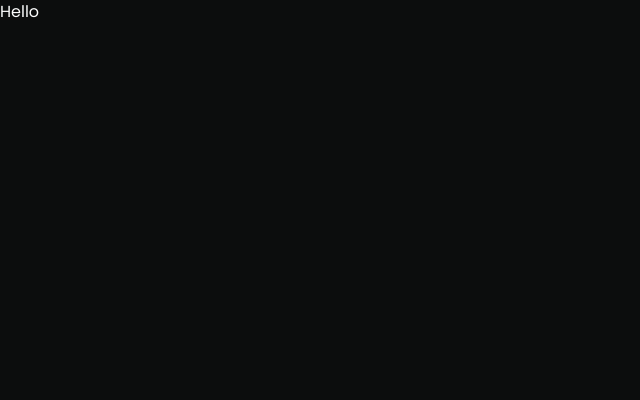
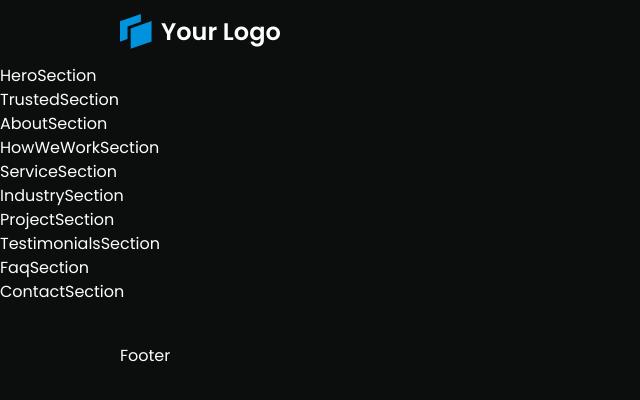
Before and after one commit to Hary300/Personal-Project-40-Dark-Blue-Portfolio, a React (Vite) app: page / in a window 1280 px wide. Shown: the top 400 px of the page, without its empty margins (0-640 px from the left). Built offline with nearby package versions, Linux system fonts and the light colour scheme.

Commit message:
feat: restructure app layout with header, footer, and multiple sections; add logo component and update footer and header data

```diff
--- a/src/app/App.tsx
+++ b/src/app/App.tsx
@@ -1,5 +1,33 @@
+import Footer from '@/components/layouts/Footer';
+import Header from '@/components/layouts/Header';
+import HeroSection from '@/sections/01-hero';
+import TrustedSection from '@/sections/02-trusted';
+import AboutSection from '@/sections/03-about';
+import HowWeWorkSection from '@/sections/04-howWeWork';
+import ServiceSection from '@/sections/05-service';
+import IndustrySection from '@/sections/06-industry';
+import ProjectSection from '@/sections/07-project';
+import TestimonialsSection from '@/sections/08-testimonials';
+import FaqSection from '@/sections/09-faq';
+import ContactSection from '@/sections/10-contact';
+
 function App() {
-  return <div className='max-w-360 mx-auto'>Hello</div>;
+  return (
+    <div className='max-w-360 mx-auto'>
+      <Header />
+      <HeroSection />
+      <TrustedSection />
+      <AboutSection />
+      <HowWeWorkSection />
+      <ServiceSection />
+      <IndustrySection />
+      <ProjectSection />
+      <TestimonialsSection />
+      <FaqSection />
+      <ContactSection />
+      <Footer />
+    </div>
+  );
 }
 
 export default App;
--- a/src/components/layouts/Footer.tsx
+++ b/src/components/layouts/Footer.tsx
@@ -1,5 +1,9 @@
 const Footer = () => {
-  return <footer>Footer</footer>;
+  return (
+    <footer className='flex flex-col gap-6 md:flex-row justify-between items-center px-4 sm:px-10 lg:px-15 xl:px-30 py-10'>
+      Footer
+    </footer>
+  );
 };
 
 export default Footer;
--- a/src/components/layouts/Header.tsx
+++ b/src/components/layouts/Header.tsx
@@ -1,5 +1,11 @@
+import Logo from '../shared/Logo';
+
 const Header = () => {
-  return <header>Header</header>;
+  return (
+    <header className='flex justify-between px-4 sm:px-10 lg:px-15 xl:px-30 h-16'>
+      <Logo />
+    </header>
+  );
 };
 
 export default Header;
--- a/src/components/layouts/SectionWrapper.tsx
+++ b/src/components/layouts/SectionWrapper.tsx
@@ -1,5 +1,37 @@
-const SectionWrapper = () => {
-  return <section>SectionWrapper</section>;
+import type { NavId } from '@/data/headerData';
+import { cn } from 'cn';
+import type { ReactNode } from 'react';
+
+type SectionId = NavId | 'home' | 'contact';
+
+interface SectionWrapperProps {
+  sectionId: SectionId;
+  className?: string;
+  children: ReactNode;
+  hasPy?: boolean;
+  hasGap?: boolean;
+}
+
+const SectionWrapper = ({
+  sectionId,
+  hasPy = false,
+  hasGap = false,
+  className,
+  children,
+}: SectionWrapperProps) => {
+  return (
+    <section
+      id={sectionId}
+      className={cn(
+        'px-4 sm:px-10 lg:px-15 xl:px-30',
+        hasGap && 'flex flex-col gap-6 lg:gap-16',
+        hasPy && 'py-10 lg:py-20',
+        className
+      )}
+    >
+      {children}
+    </section>
+  );
 };
 
 export default SectionWrapper;
--- /dev/null
+++ b/src/components/shared/Logo.tsx
@@ -0,0 +1,17 @@
+import { headerData } from '@/data/headerData';
+
+const Logo = () => {
+  const logoData = headerData.logo;
+  return (
+    <a href={logoData.href} className='flex gap-2.25 items-center'>
+      <div>
+        <img src={logoData.src} alt={logoData.alt} className='w-6.5 lg:w-8' />
+      </div>
+      <span className='font-semibold text-[21px] lg:text-2xl'>
+        {logoData.text}
+      </span>
+    </a>
+  );
+};
+
+export default Logo;
--- a/src/data/footerData.ts
+++ b/src/data/footerData.ts
@@ -14,20 +14,11 @@ interface SocialItem {
 }
 
 interface FooterData {
-  logo: {
-    text: string;
-    srcImg?: string;
-    altText: string;
-  };
   copyright: string;
   socials: SocialItem[];
 }
 
 export const footerData: FooterData = {
-  logo: {
-    text: 'Your Logo',
-    altText: 'Your Logo Icon',
-  },
   copyright:
     'Another masterpiece by Hary, trained at WebProgrammingHack bootcamp',
   socials: [
--- a/src/data/headerData.ts
+++ b/src/data/headerData.ts
@@ -1,5 +1,5 @@
 import logo from '@/assets/icons/logo.svg';
-type NavId = 'about' | 'service' | 'projects' | 'testimonials' | 'faq';
+export type NavId = 'about' | 'service' | 'projects' | 'testimonials' | 'faq';
 type NavLabel = 'About' | 'Service' | 'Projects' | 'Testimonials' | 'FAQ';
 type NavHref = '#about' | '#service' | '#projects' | '#testimonials' | '#faq';
 
@@ -10,13 +10,14 @@ interface NavItem {
 }
 
 interface CtaButton {
-  id: 'get-started';
-  label: 'Get Started';
+  id: string;
+  label: string;
   href: '#contact';
 }
 
 interface Logo {
-  text: 'Your Logo';
+  text: string;
+  href: '#home';
   alt: string;
   src: string;
 }
@@ -30,6 +31,7 @@ interface HeaderData {
 export const headerData: HeaderData = {
   logo: {
     text: 'Your Logo',
+    href: '#home',
     alt: 'Your Logo Icon',
     src: logo,
   },
--- /dev/null
+++ b/src/sections/08-testimonials/TestimonialsSection.tsx
@@ -0,0 +1,5 @@
+const TestimonialsSection = () => {
+  return <div>TestimonialsSection</div>;
+};
+
+export default TestimonialsSection;
--- a/src/sections/08-testimonials/TestimonilasSection.tsx
+++ /dev/null
@@ -1,5 +0,0 @@
-const TestimonilasSection = () => {
-  return <div>TestimonilasSection</div>;
-};
-
-export default TestimonilasSection;
--- a/src/sections/08-testimonials/index.ts
+++ b/src/sections/08-testimonials/index.ts
@@ -1 +1 @@
-export { default } from './TestimonilasSection';
+export { default } from './TestimonialsSection';
```
